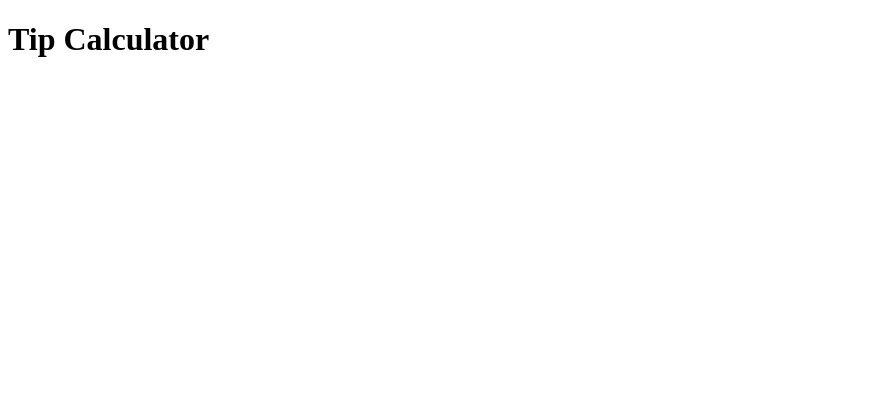
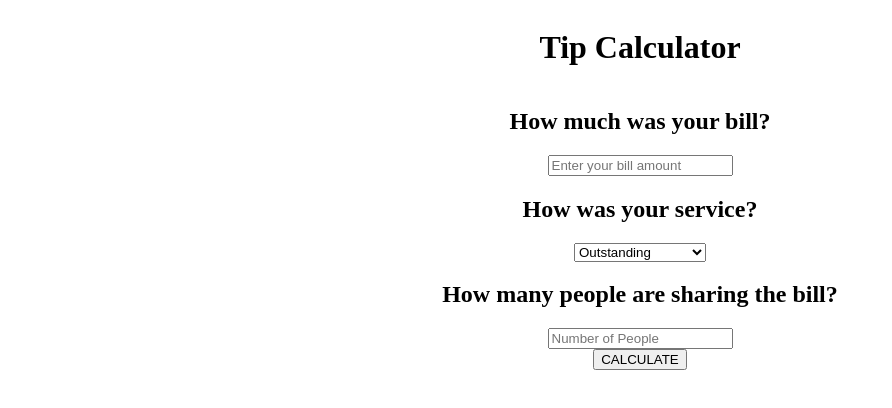
Before and after one commit to bofletcher/tipcalculator, a plain HTML site: page index.html in a window 1280 px wide. Shown: the whole page, without its empty margins (0-892 px from the left). Drawn offline with Linux system fonts and the light colour scheme.

Commit message:
2cd commit

```diff
--- a/app.js
+++ b/app.js
@@ -0,0 +1,12 @@
+let submitBtn = document.getElementById("calcBtn");
+submitBtn.addEventListener("click", calculateBill)
+
+
+function calculateBill() {
+  let billAmt = document.getElementById('billAmt').value;
+  let serviceMultiplier = document.getElementById('serviceMult').value;
+  let numberOfPeopleSharing = document.getElementById('numOfPeople').value;
+  let calculatedAmt = (billAmt * serviceMultiplier) / numberOfPeopleSharing;
+  document.getElementById('calculatedAmt').innerHTML = calculatedAmt;
+  return calculatedAmt;
+}
--- a/index.html
+++ b/index.html
@@ -7,7 +7,23 @@
   <title>Tip Calculator</title>
 </head>
 <body>
-  <h1>Tip Calculator</h1>
+    <div class="calculatorContainer">
+      <h1>Tip Calculator</h1>
+      <h2>How much was your bill?</h2>
+      <input id="billAmt" type="number" placeholder="Enter your bill amount">
+      <h2>How was your service?</h2>
+      <select id="serviceMult" name="service" id="service">
+        <option value="1.30">Outstanding</option>
+        <option value="1.20">Pretty Good</option>
+        <option value="1.15">Average</option>
+        <option value="1.10">Less than average</option>
+        <option value="1.05">Poor Service</option>
+      </select>
+      <h2>How many people are sharing the bill?</h2>
+      <input id="numOfPeople" type="text" placeholder="Number of People">
+      <button id="calcBtn">CALCULATE</button>
+      <div id="calculatedAmt"></div>
+    </div>
   <script src="app.js"></script>
 </body>
 </html>
--- a/styles.css
+++ b/styles.css
@@ -0,0 +1,14 @@
+body {
+  height: 100vh;
+  display: flex;
+  flex-direction: column;
+  align-items: center;
+}
+
+.calculatorContainer {
+  display: flex;
+  flex-direction: column;
+  width: 100%;
+  max-width: 50em;
+  align-items: center;
+}
```
